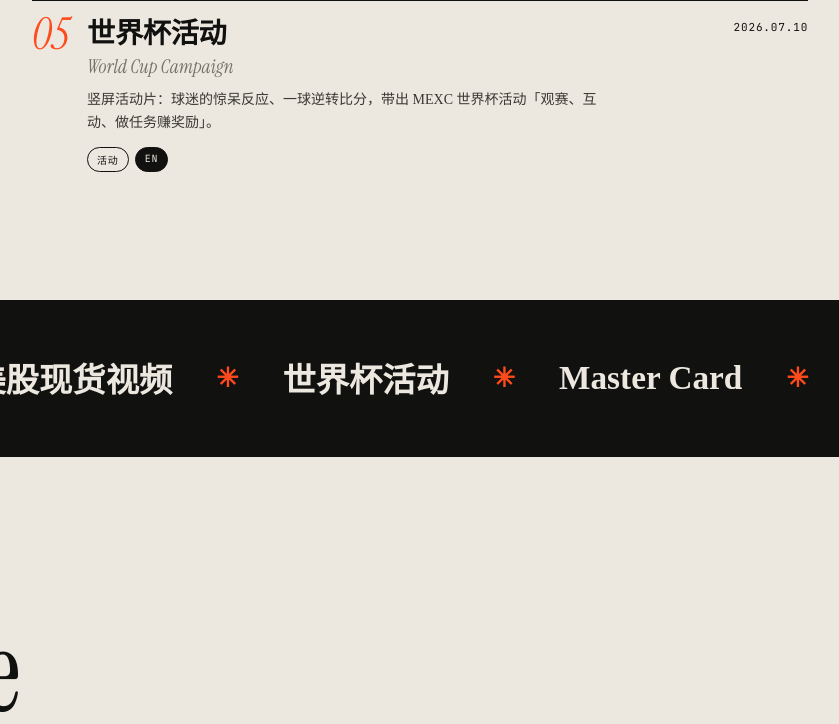
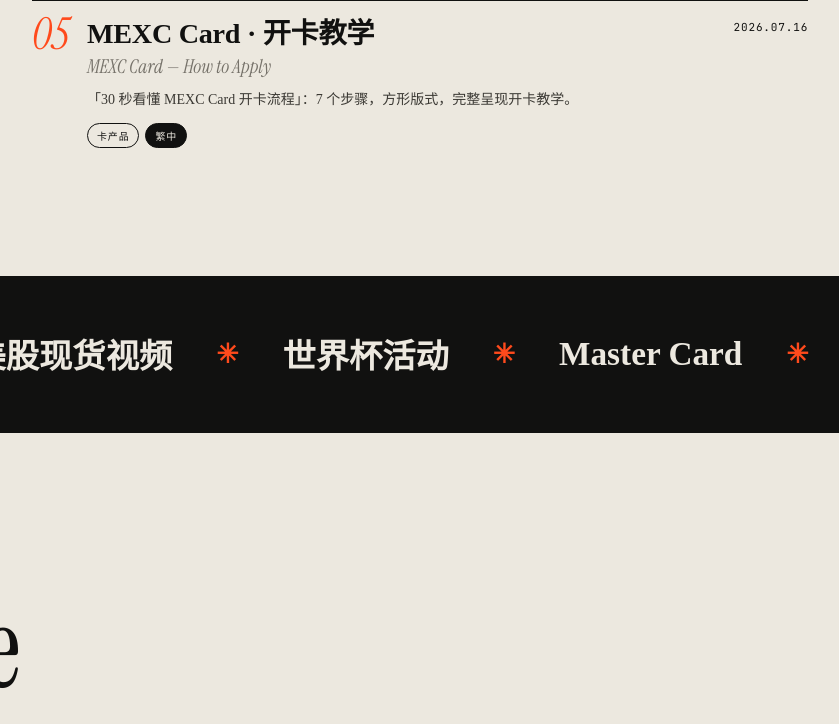
Before and after one commit to leeeeeeeeeerichileeeeeeeeee/video-works, a plain HTML site: page index.html in a window 1280 px wide. Shown: the part 2785-3509 px from the top of the page, without its empty margins (220-1059 px from the left). Drawn offline with Linux system fonts and the light colour scheme.

Commit message:
Place MEXC Card application tutorial at number five

```diff
--- a/index.html
+++ b/index.html
@@ -331,8 +331,8 @@ const TOP_OLD = [
 ];
 /* 新 Top 5：团队赛品牌片 / AI 故事线 / Infinity Arena / Master Card / 美股现货 */
 TOP.splice(1,0,TOP_OLD[1]); TOP.push({ref:'ai1', t:'AI 下单策略 · 简版', en:'AI Order Strategy — Short', d:'2026.05.15', c:'AI 策略', l:[],
-   desc:'产品讲解版：用一句话描述策略，AI 自动生成并执行，追踪 X 与 Polymarket 情绪信号；3D 手机与笔电镜头收尾。'}, {ref:'wc', t:'世界杯活动', en:'World Cup Campaign', d:'2026.07.10', c:'活动', l:['EN'],
-   desc:'竖屏活动片：球迷的惊呆反应、一球逆转比分，带出 MEXC 世界杯活动「观赛、互动、做任务赚奖励」。'});
+   desc:'产品讲解版：用一句话描述策略，AI 自动生成并执行，追踪 X 与 Polymarket 情绪信号；3D 手机与笔电镜头收尾。'}, {ref:'mc-tw', t:'MEXC Card · 开卡教学', en:'MEXC Card — How to Apply', d:'2026.07.16', c:'卡产品', l:['繁中'],
+   desc:'「30 秒看懂 MEXC Card 开卡流程」：7 个步骤，方形版式，完整呈现开卡教学。'});
 /* 海报配色：按类别 */
 const PAL = {
   '美股':    {bg:'#1f3bff', fg:'#ece8df'},
```
